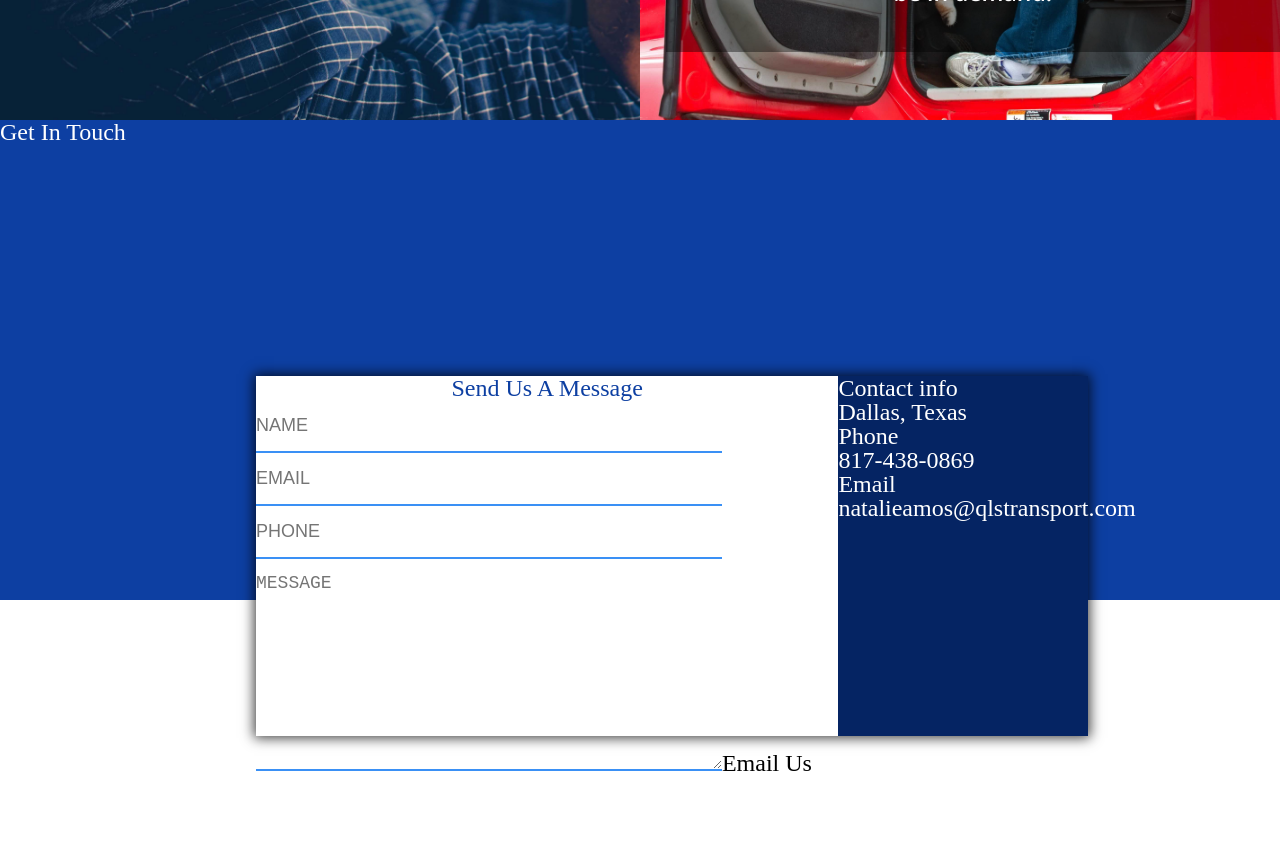
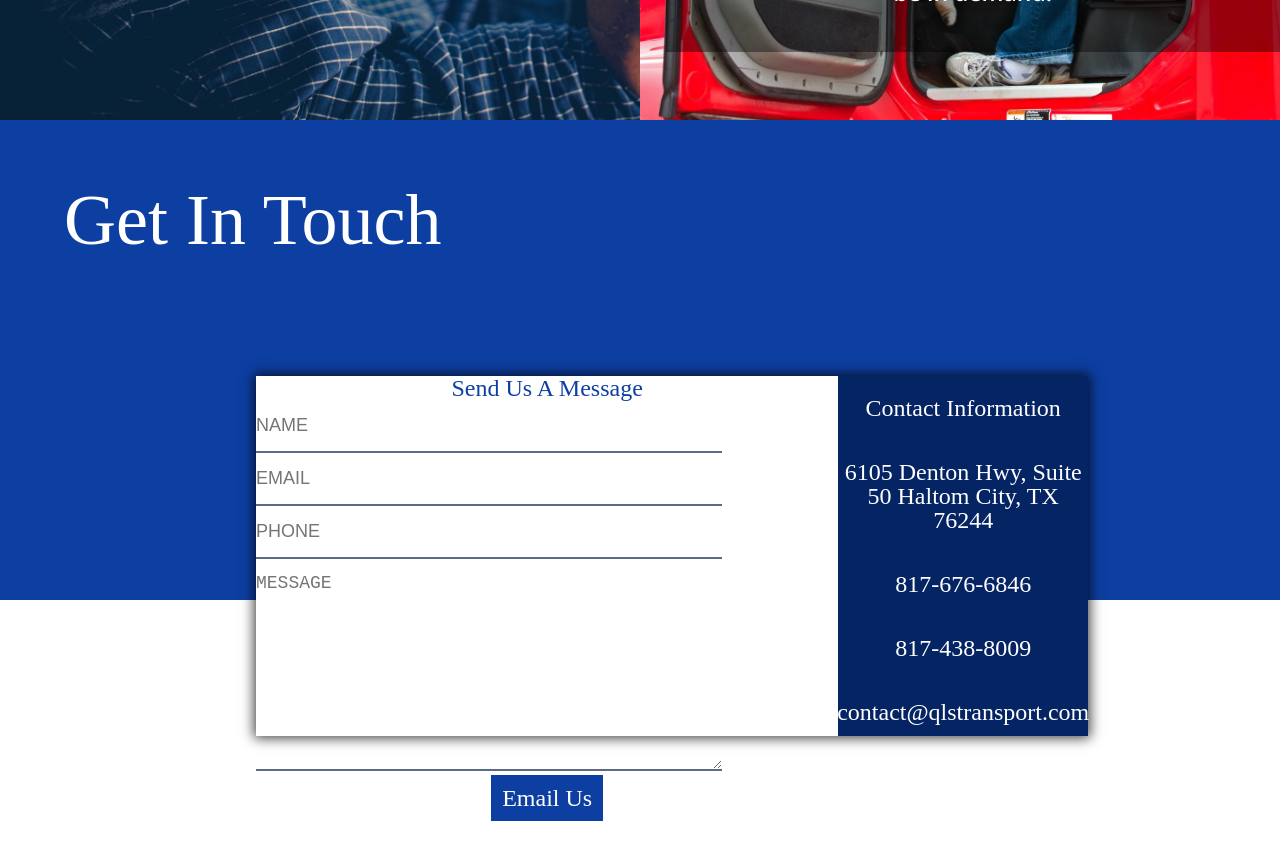
Before and after one commit to XavierCarpenter/qlstransport, a React (Create React App) app: page / in a window 1280 px wide. Shown: the part 1480-2340 px from the top of the page. Built offline with nearby package versions, Linux system fonts and the light colour scheme.

Commit message:
fixed contact form:

```diff
--- a/src/App.css
+++ b/src/App.css
@@ -15,6 +15,8 @@ nav {
   margin: 1.5% 0 0 0;
   display: flex;
   width: 100vw;
+  z-index:30;
+
 }
 nav ul {
   font-family: "Open Sans", sans-serif;
@@ -27,7 +29,7 @@ nav ul {
   flex-direction: row;
   justify-content: flex-end;
   margin: 20px 0 0 70%;
-  z-index: 3000;
+  z-index:30;
 }
 
 nav li {
@@ -252,6 +254,10 @@ box-shadow: 0px 0px 12px 2px rgba(0,0,0,0.75);
   width: 100vw;
   z-index: 0
 }
+#contact-title-box h1{
+  font-size: 3em;
+  margin: 5% 0 0 5%;
+}
 .contact {
   background: #fff;
   background-size:cover;
@@ -261,6 +267,18 @@ box-shadow: 0px 0px 12px 2px rgba(0,0,0,0.75);
   height: 100vh;
   grid-column: 1 ;
   grid-row: 3;
+}
+.contact-box{
+  display: flex;
+  flex-direction: column;
+  align-items: center;
+  text-align: center;
+}
+.contact-box h2{
+  margin: 20px 0 20px 0;
+}
+.contact-box p{
+  margin: 20px 0 20px 0;
 }
 #cTitle{
   position: absolute;
@@ -283,7 +301,7 @@ input[type="text"], input[type="email"], textarea{
   width: 80%;
   background: transparent;
   border: none;
-  border-bottom: 2px solid #3A90F5;
+  border-bottom: 2px solid rgb(93, 106, 133);
   margin: 0 auto;
   font-size: 18px;
   text-transform: uppercase;
@@ -306,11 +324,18 @@ button[type="submit"]{
 
 }
 .submit{
-  color: black;
+  color: white;
+  background: #0D3FA2;
+  border: 1px solid #0D3FA2;
+  padding: 10px;
 }
 
 /* Large devices (laptops/desktops, 992px and up) */
 @media only screen and (min-width: 1200px){
+  .App{
+    overflow-x: hidden;
+overflow-y: hidden;
+  }
 .pMobile{
   display: none;
 }
@@ -422,18 +447,7 @@ margin: auto;
 
 
 }
-.btn {
-  font-family: "Open Sans", sans-serif;
-  font-weight: bold;
-  font-size: 17px;
-  line-height: 25.5px;
-  width: 50vw;
-  height: 55px;
-  -webkit-border-radius: 34px;
-  -moz-border-radius: 34px;
-  border-radius: 34px;
-  letter-spacing: 8px;
-}
+
 .btn2{
   display: none;
 }
--- a/src/App.js
+++ b/src/App.js
@@ -217,20 +217,22 @@ ${this.state.name}
                 { message: e.target.value }
               )} />
 
-              <a className="submit"
-                href={`mailto:contact@qlstransport.com?&subject=${subject}&body=${body}`}
-              >
-                Email Us
+            </form>
+            <a className="submit"
+              href={`mailto:contact@qlstransport.com?&subject=${subject}&body=${body}`}
+            >
+              Email Us
               </a>
-            </form>
           </div>
           <div className="contact-box">
-            <h2>Contact info</h2>
-            <p>Dallas, Texas</p>
-            <h2>Phone</h2>
-            <p>817-438-0869</p>
-            <h2>Email</h2>
-            <p>natalieamos@qlstransport.com</p>
+            <h2>Contact Information</h2>
+            <p>6105 Denton Hwy, Suite 50
+Haltom City, TX 76244</p>
+
+            <p>817-676-6846</p>
+            <p>817-438-8009</p>
+
+            <p>contact@qlstransport.com</p>
           </div>
         </div>
 
```
